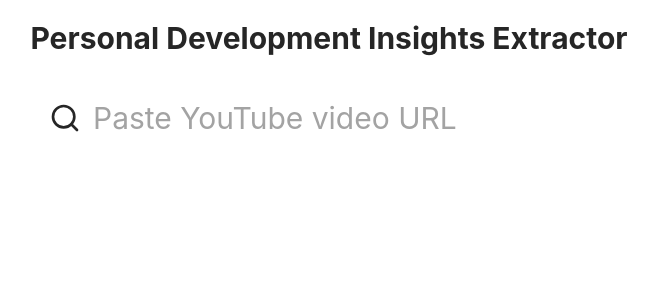
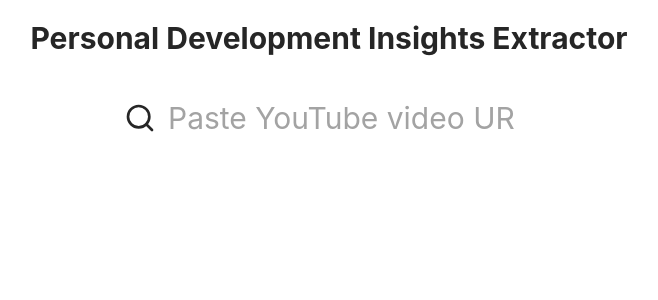
Before and after one commit to ibs12/Personal-Development-Video-Analyzer, a React (Create React App) app: page / in a window 1280 px wide. Shown: the top 300 px of the page, without its empty margins (311-969 px from the left). Built offline with nearby package versions, Linux system fonts and the light colour scheme.

Commit message:
fixed formatting issue on homepage

```diff
--- a/src/search.jsx
+++ b/src/search.jsx
@@ -149,7 +149,7 @@ const PersonalDevInsightsApp = () => {
       <div className="flex items-center space-x-4">
         <form
           onSubmit={handleVideoSubmission}
-          className="relative w-[600px] mx-auto" // Significantly wider
+          className="relative w-[450px] mx-auto" // Significantly wider
         >
           <div className="flex items-center bg-white rounded-full pr-4"> {/* Slightly more padding */}
             <div className="absolute left-5 top-1/2 transform -translate-y-1/2">
@@ -171,7 +171,7 @@ const PersonalDevInsightsApp = () => {
         </form>
       </div>
         {error && (
-          <div className="text-red-500 mt-2">
+          <div className="text-red-500 mt-2 flex justify-center">
             {error}
           </div>
         )}
```
